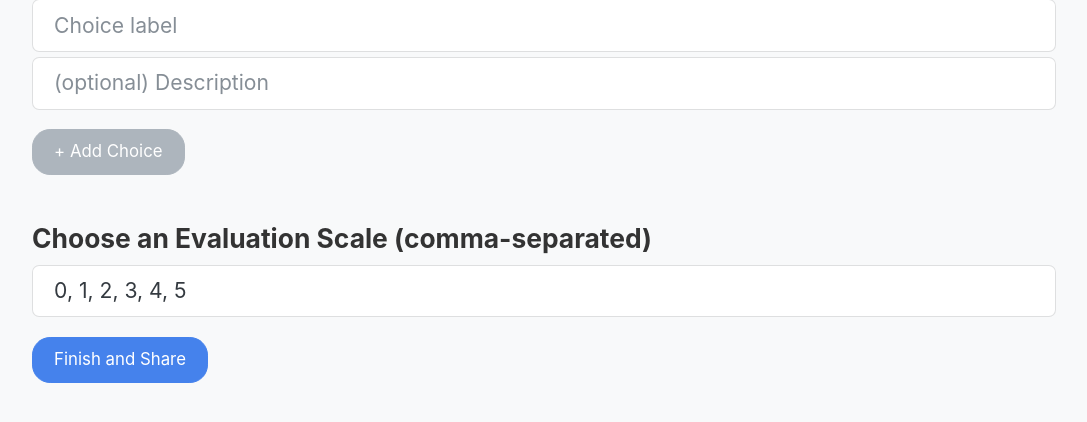
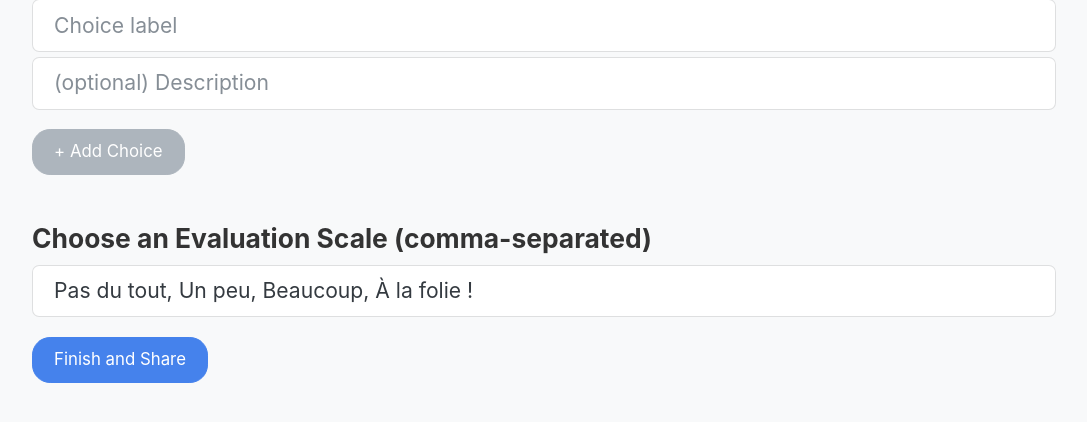
Before and after one commit to Decide-Mieux/app, a Flask app: page /add_choices in a window 1280 px wide. Shown: the part 120-542 px from the top of the page, without its empty margins (96-1183 px from the left). Run offline with Flask 3, Linux system fonts and the light colour scheme; some libraries are stand-ins or nearby versions.

Commit message:
Update add_choices.html

```diff
--- a/app/templates/add_choices.html
+++ b/app/templates/add_choices.html
@@ -30,10 +30,11 @@
         <button type="button" class="btn btn-secondary mb-3" onclick="addChoice()">+ Add Choice</button>
 
         <h5 class="mt-4">Choose an Evaluation Scale (comma-separated)</h5>
-        <input name="scale" class="form-control mb-3" value="0, 1, 2, 3, 4, 5">
+        <input name="scale" class="form-control mb-3" value="Pas du tout, Un peu, Beaucoup, À la folie !">
 
         <button type="submit" name="done" class="btn btn-primary">Finish and Share</button>
     </form>
 </div>
 </body>
+
 </html>
```
